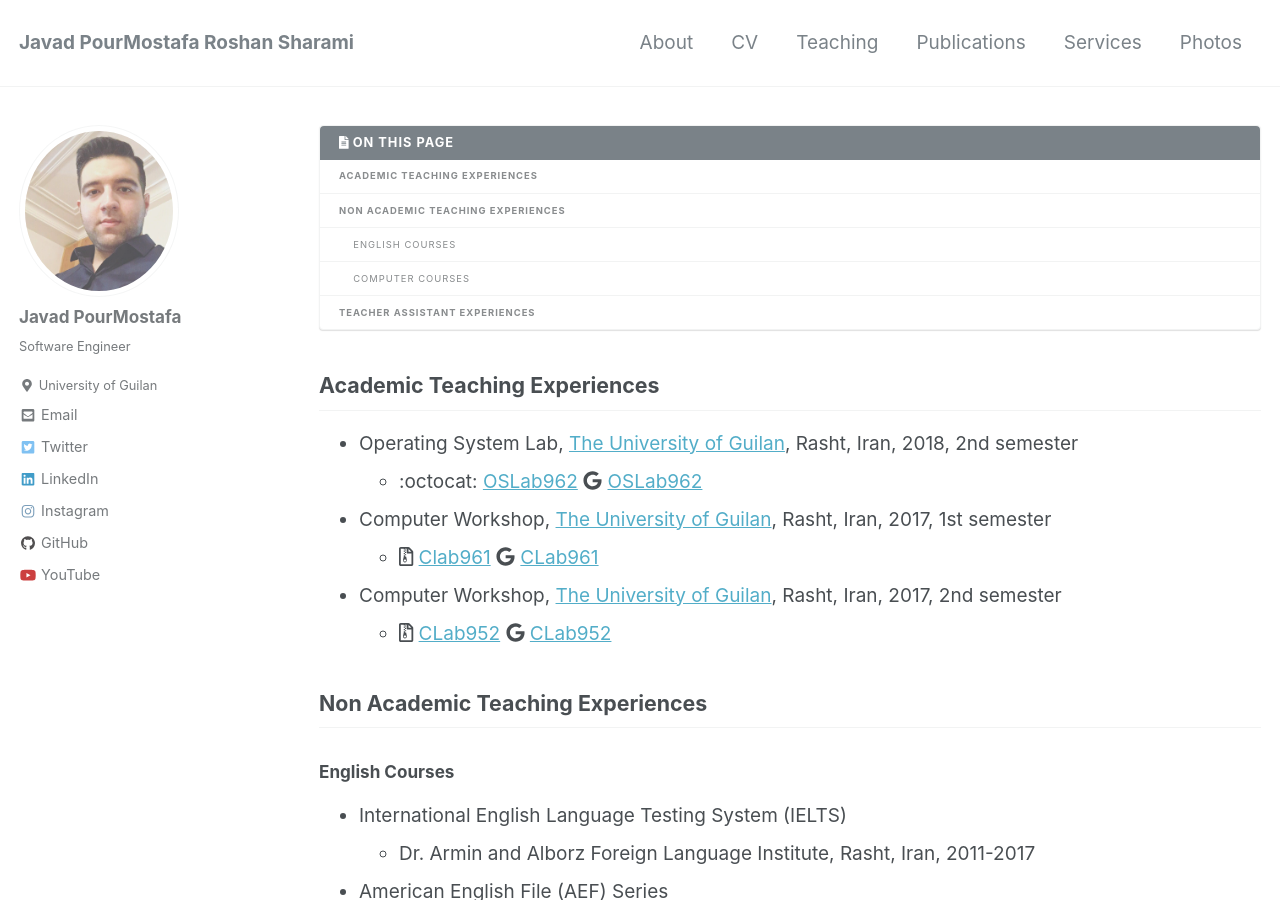
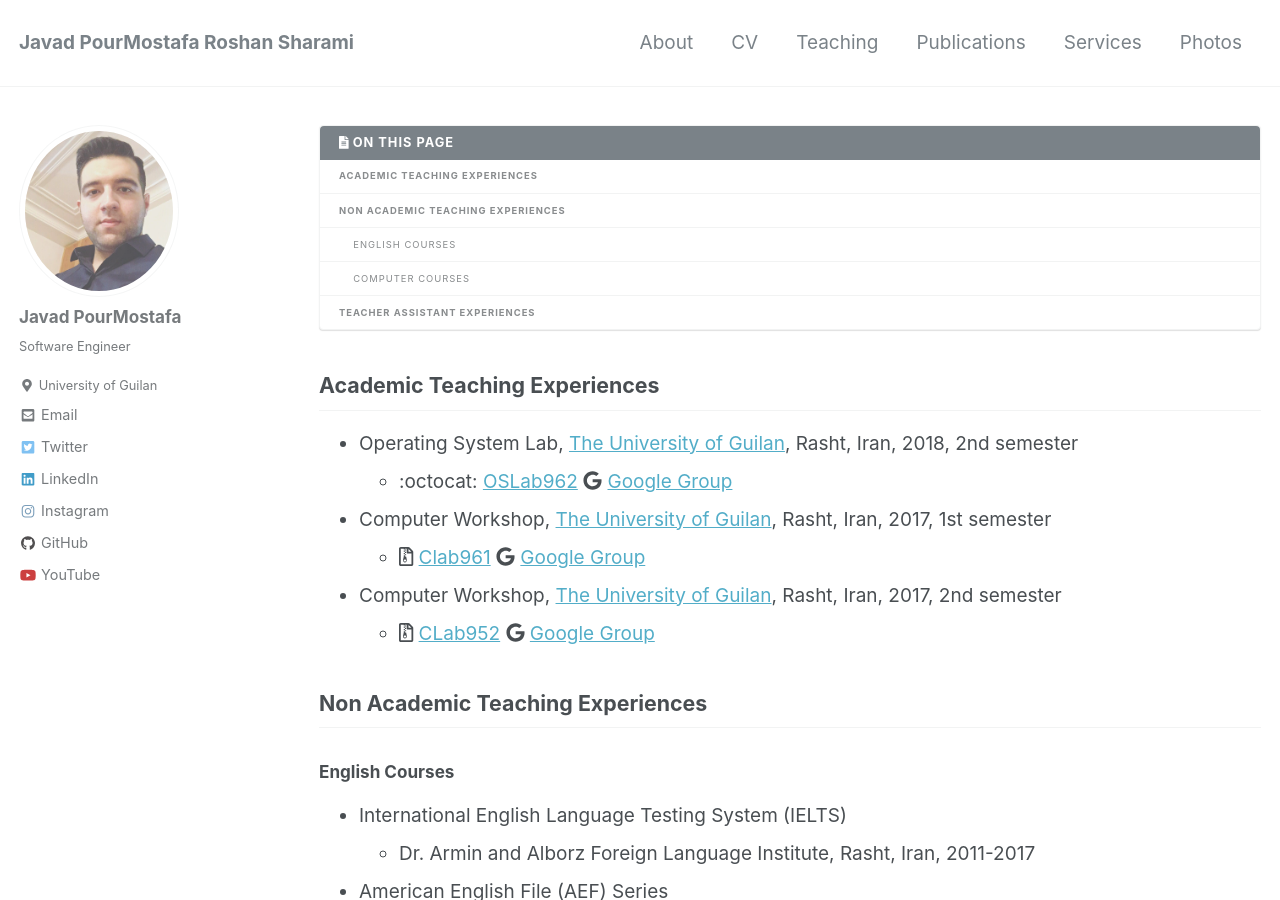
Before and after one commit to JoyeBright/JoyeBright.github.io, a Jekyll site: the page built from _pages/teaching.md, in a window 1280 px wide and 900 px high. Built offline with Jekyll 4.4.1, drawn with Linux system fonts in a browser that asks for light colours; nearby versions of some CDN libraries.

Commit message:
teaching

```diff
--- a/_pages/teaching.md
+++ b/_pages/teaching.md
@@ -10,11 +10,11 @@ author_profile: true
 
 ## Academic Teaching Experiences
 *   Operating System Lab, [The University of Guilan](http://ce.guilan.ac.ir), Rasht, Iran, 2018, 2nd semester
-    *   :octocat: [OSLab962](https://github.com/JoyeBright/OSLab962) <i class="fab fa-google"></i> [OSLab962](https://groups.google.com/forum/#!forum/oslab962)
+    *   :octocat: [OSLab962](https://github.com/JoyeBright/OSLab962) <i class="fab fa-google"></i> [Google Group](https://groups.google.com/forum/#!forum/oslab962)
 *   Computer Workshop, [The University of Guilan](http://ce.guilan.ac.ir), Rasht, Iran, 2017, 1st semester
-    *   <i class="far fa-file-archive"></i> [Clab961](#) <i class="fab fa-google"></i> [CLab961](https://groups.google.com/forum/#!forum/clab961)
+    *   <i class="far fa-file-archive"></i> [Clab961](#) <i class="fab fa-google"></i> [Google Group](https://groups.google.com/forum/#!forum/clab961)
 *   Computer Workshop, [The University of Guilan](http://ce.guilan.ac.ir), Rasht, Iran, 2017, 2nd semester
-    *   <i class="far fa-file-archive"></i> [CLab952](#) <i class="fab fa-google"></i> [CLab952](https://groups.google.com/forum/#!forum/clab952)
+    *   <i class="far fa-file-archive"></i> [CLab952](#) <i class="fab fa-google"></i> [Google Group](https://groups.google.com/forum/#!forum/clab952)
 
 ## Non Academic Teaching Experiences
 ### English Courses
```
